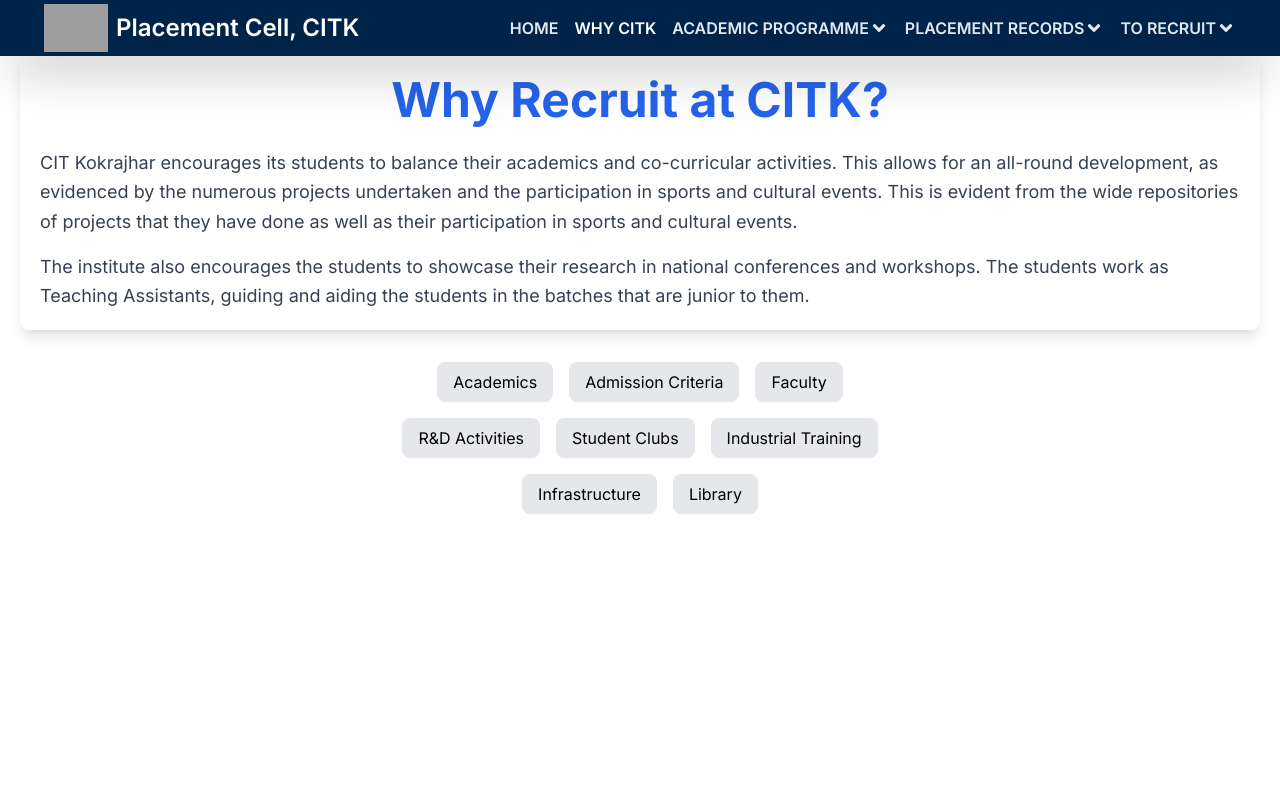
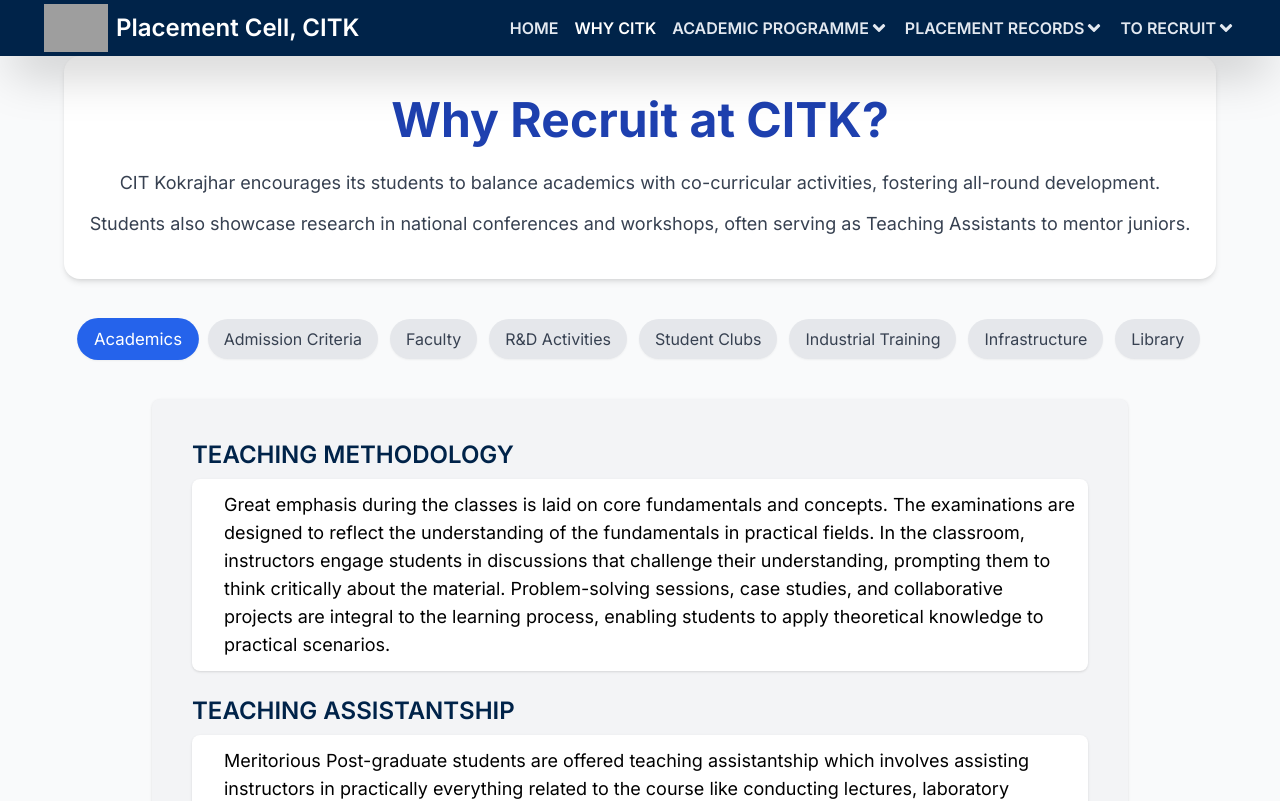
Before and after one commit to placementcellcitk/placementcellcitk.github.io, a Next.js app: page /whycitk in a window 1280 px wide. Shown: the top 801 px of the page. Built offline with nearby package versions, Linux system fonts and the light colour scheme; grey boxes are pictures that could not be loaded.

Commit message:
feat: design change in about page

```diff
--- a/package.json
+++ b/package.json
@@ -9,7 +9,9 @@
     "lint": "next lint"
   },
   "dependencies": {
+    "framer-motion": "^12.23.22",
     "fs": "^0.0.1-security",
+    "lucide-react": "^0.545.0",
     "next": "15.1.7",
     "nextjs-toploader": "^1.6.12",
     "path": "^0.12.7",
--- a/src/app/whycitk/page.tsx
+++ b/src/app/whycitk/page.tsx
@@ -1,42 +1,38 @@
 "use client";
+import { useState } from "react";
 import CardOne from "@/components/whycitk/cardone";
 import CardTwo from "@/components/whycitk/cardtwo";
-import { useState } from "react";
+import { motion, AnimatePresence } from "framer-motion";
 
 export default function Page() {
-  const [activeComponent, setActiveComponent] = useState(
-    " Academics"
-  );
+  const [activeComponent, setActiveComponent] = useState("Academics");
 
   const renderComponent = () => {
     switch (activeComponent) {
       case "Academics":
         return <CardOne />;
+
       case "Admission Criteria":
-        return ( <div>
+        return (
+          <div>
             <CardTwo
               paragraphs={[
                 "The institution offers a broad spectrum of educational programs tailored to various interests and career goals. At the diploma level, students can pursue specialized courses in Engineering, Animation and Multimedia, with a range of intake capacities for each field. The undergraduate offerings include Bachelor of Technology (B. Tech) degrees in disciplines such as Electronics and Communication, Computer Science, and Civil Engineering, with options for direct, vertical, and lateral entry based on prior qualifications. Additionally, the Bachelor of Design (B. Des) program focuses on Multimedia Communication and Design, available through direct and vertical entry pathways.",
                 "For postgraduate studies, the institution provides Master of Technology (M. Tech) programs in areas such as Water Resources, Green Energy Technology, and Food Engineering, as well as a Master of Design (M. Des) in Multimedia Communication and Design. The Ph.D. program is extensive, covering various research areas in Engineering, Science, Humanities, and Design, with specific eligibility criteria for each discipline. Admission requirements include educational qualifications, age limits, and other criteria tailored to ensure a well-rounded and inclusive approach to higher education.",
-
-
               ]}
             />
-          <div className="flex justify-center mt-12 mb-14">
+            <div className="flex justify-center mt-10 mb-14">
               <a
                 href="/information_brouchure_diploma_degree_master_phd2024 (1).pdf"
                 target="_blank"
                 rel="noopener noreferrer"
-                    className="px-3 py-1 rounded-lg text-sm bg-blue-400 text-white text-center shadow-lg hover:bg-blue-700 transition"
+                className="px-4 py-2 rounded-lg text-sm bg-blue-600 text-white shadow-md hover:bg-blue-700 transition"
               >
                 For more information Click here
               </a>
             </div>
           </div>
         );
-
-
-
 
       case "Faculty":
         return (
@@ -46,8 +42,8 @@
               "Apart from delivering quality education, they motivate students to engage in cutting-edge research and are highly inclined towards ideation and innovation. Our faculty have published various national and international journals and conference proceedings and organized several workshops.",
             ]}
           />
+        );
 
-        );
       case "R&D Activities":
         return (
           <div>
@@ -64,14 +60,13 @@
                 href="https://cit.ac.in/researches"
                 target="_blank"
                 rel="noopener noreferrer"
-                     className="px-3 py-1 rounded-lg text-sm bg-blue-400 text-white text-center shadow-lg hover:bg-blue-700 transition"
+                className="px-4 py-2 rounded-lg text-sm bg-blue-600 text-white shadow-md hover:bg-blue-700 transition"
               >
                 For more information click here
               </a>
             </div>
           </div>
         );
-
 
       case "Student Clubs":
         return (
@@ -86,16 +81,13 @@
                 href="whycitk/Clubs Serega-new.pdf"
                 target="_blank"
                 rel="noopener noreferrer"
-                     className="px-3 py-1 rounded-lg text-sm bg-blue-400 text-white text-center shadow-lg hover:bg-blue-700 transition"
+                className="px-4 py-2 rounded-lg text-sm bg-blue-600 text-white shadow-md hover:bg-blue-700 transition"
               >
                 Download CITK Clubs Info PDF
               </a>
             </div>
           </div>
         );
-
-
-
 
       case "Industrial Training":
         return (
@@ -110,13 +102,12 @@
                 href="16. CITK_T&P_Annual Report.docx"
                 target="_blank"
                 rel="noopener noreferrer"
-                     className="px-3 py-1 rounded-lg text-sm bg-blue-400 text-white text-center shadow-lg hover:bg-blue-700 transition"
+                className="px-4 py-2 rounded-lg text-sm bg-blue-600 text-white shadow-md hover:bg-blue-700 transition"
               >
                 Download Industrial Training Report
               </a>
             </div>
           </div>
-
         );
 
       case "Infrastructure":
@@ -132,19 +123,13 @@
                 href="https://www.cit.ac.in/institute-infrastructure"
                 target="_blank"
                 rel="noopener noreferrer"
-                     className="px-3 py-1 rounded-lg text-sm bg-blue-400 text-white text-center shadow-lg hover:bg-blue-700 transition"
+                className="px-4 py-2 rounded-lg text-sm bg-blue-600 text-white shadow-md hover:bg-blue-700 transition"
               >
                 View More....
               </a>
             </div>
           </div>
-
         );
-
-
-
-
-
 
       case "Library":
         return (
@@ -159,129 +144,74 @@
                 href="http://centrallibrary.cit.ac.in/"
                 target="_blank"
                 rel="noopener noreferrer"
-                     className="px-3 py-1 rounded-lg text-sm bg-blue-400 text-white text-center shadow-lg hover:bg-blue-700 transition"
+                className="px-4 py-2 rounded-lg text-sm bg-blue-600 text-white shadow-md hover:bg-blue-700 transition"
               >
                 View More....
               </a>
             </div>
           </div>
+        );
 
-              );
       default:
         return null;
     }
   };
 
+  const tabs = [
+    "Academics",
+    "Admission Criteria",
+    "Faculty",
+    "R&D Activities",
+    "Student Clubs",
+    "Industrial Training",
+    "Infrastructure",
+    "Library",
+  ];
+
   return (
-    <main className="min-h-screen">
-      <div className="mx-5 px-5 py-5 bg-white rounded-lg shadow-lg">
-        <h1 className="text-5xl text-center font-bold mb-6 text-blue-600">
+    <main className="min-h-screen bg-gray-50 pb-20">
+      <div className="max-w-6xl mx-auto px-6 py-10 bg-white rounded-2xl shadow-md">
+        <h1 className="text-4xl md:text-5xl text-center font-bold mb-6 text-blue-800">
           Why Recruit at CITK?
         </h1>
-        <p className="text-lg leading-relaxed mb-4 text-gray-700">
-          CIT Kokrajhar encourages its students to balance their academics and
-          co-curricular activities. This allows for an all-round development, as
-          evidenced by the numerous projects undertaken and the participation in
-          sports and cultural events. This is evident from the wide repositories
-          of projects that they have done as well as their participation in
-          sports and cultural events.
+        <p className="text-gray-700 text-lg leading-relaxed mb-3 text-center">
+          CIT Kokrajhar encourages its students to balance academics with
+          co-curricular activities, fostering all-round development.
         </p>
-        <p className="text-lg leading-relaxed text-gray-700">
-          The institute also encourages the students to showcase their research
-          in national conferences and workshops. The students work as Teaching
-          Assistants, guiding and aiding the students in the batches that are
-          junior to them.
+        <p className="text-gray-700 text-lg leading-relaxed text-center">
+          Students also showcase research in national conferences and workshops,
+          often serving as Teaching Assistants to mentor juniors.
         </p>
       </div>
-      <div className="space-y-8 mt-8">
-        <div >
 
-        <div className="flex flex-wrap gap-4 justify-center mt-4">
+      <div className="mt-10 flex flex-wrap justify-center gap-3 px-5">
+        {tabs.map((tab) => (
           <button
-            onClick={() => setActiveComponent("Academics")}
-            className={`px-4 py-2 rounded-lg ${
-              activeComponent === "Academics" ? "bg-blue-600 text-white" : "bg-gray-200"
+            key={tab}
+            onClick={() => setActiveComponent(tab)}
+            className={`px-4 py-2 text-sm md:text-base rounded-full shadow-sm transition-all duration-200 ${
+              activeComponent === tab
+                ? "bg-blue-600 text-white scale-105"
+                : "bg-gray-200 text-gray-700 hover:bg-gray-300"
             }`}
           >
-             Academics
+            {tab}
           </button>
+        ))}
+      </div>
 
-          <button
-            onClick={() => setActiveComponent("Admission Criteria")}
-            className={`px-4 py-2 rounded-lg ${
-              activeComponent === "Admission Criteria" ? "bg-blue-600 text-white" : "bg-gray-200"
-            }`}
+      <div className="max-w-5xl mx-auto mt-10 px-6">
+        <AnimatePresence mode="wait">
+          <motion.div
+            key={activeComponent}
+            initial={{ opacity: 0, y: 20 }}
+            animate={{ opacity: 1, y: 0 }}
+            exit={{ opacity: 0, y: -20 }}
+            transition={{ duration: 0.4 }}
           >
-            Admission Criteria
-          </button>
-
-
-
-
-          <button
-            onClick={() => setActiveComponent("Faculty")}
-            className={`px-4 py-2 rounded-lg ${
-              activeComponent === "Faculty" ? "bg-blue-600 text-white" : "bg-gray-200"
-            }`}
-          >
-            Faculty
-          </button>
-</div>
-          <div className="flex flex-wrap gap-4 justify-center mt-4">
-
-
-
-          <button
-            onClick={() => setActiveComponent("R&D Activities")}
-            className={`px-4 py-2 rounded-lg ${
-              activeComponent === "R&D Activities" ? "bg-blue-600 text-white" : "bg-gray-200"
-            }`}
-          >
-            R&D Activities
-          </button>
-
-
-
-           <button
-            onClick={() => setActiveComponent("Student Clubs")}
-            className={`px-4 py-2 rounded-lg ${
-              activeComponent === "Student Clubs" ? "bg-blue-600 text-white" : "bg-gray-200"
-            }`}
-          >
-            Student Clubs
-          </button>
-
-
-          <button
-            onClick={() => setActiveComponent("Industrial Training")}
-            className={`px-4 py-2 rounded-lg ${
-              activeComponent === "Industrial Training" ? "bg-blue-600 text-white" : "bg-gray-200"
-            }`}
-          >
-            Industrial Training
-          </button>
-
-</div>
-<div className="flex flex-wrap gap-4 justify-center mt-4">
-          <button
-            onClick={() => setActiveComponent("Infrastructure")}
-            className={`px-4 py-2 rounded-lg ${
-              activeComponent === "Infrastructure" ? "bg-blue-600 text-white" : "bg-gray-200"
-            }`}
-          >
-            Infrastructure
-          </button>
-         <button
-            onClick={() => setActiveComponent("Library")}
-            className={`px-4 py-2 rounded-lg ${
-              activeComponent === "library" ? "bg-blue-600 text-white" : "bg-gray-200"
-            }`}
-          >
-            Library
-          </button></div>
-
-        </div>
-        <div>{renderComponent()}</div>
+            {renderComponent()}
+          </motion.div>
+        </AnimatePresence>
       </div>
     </main>
   );
```
Also changed, not shown: 1 other file (tests, documents, lock files or other folders). Lines whose indentation alone changed are shown as unchanged.
